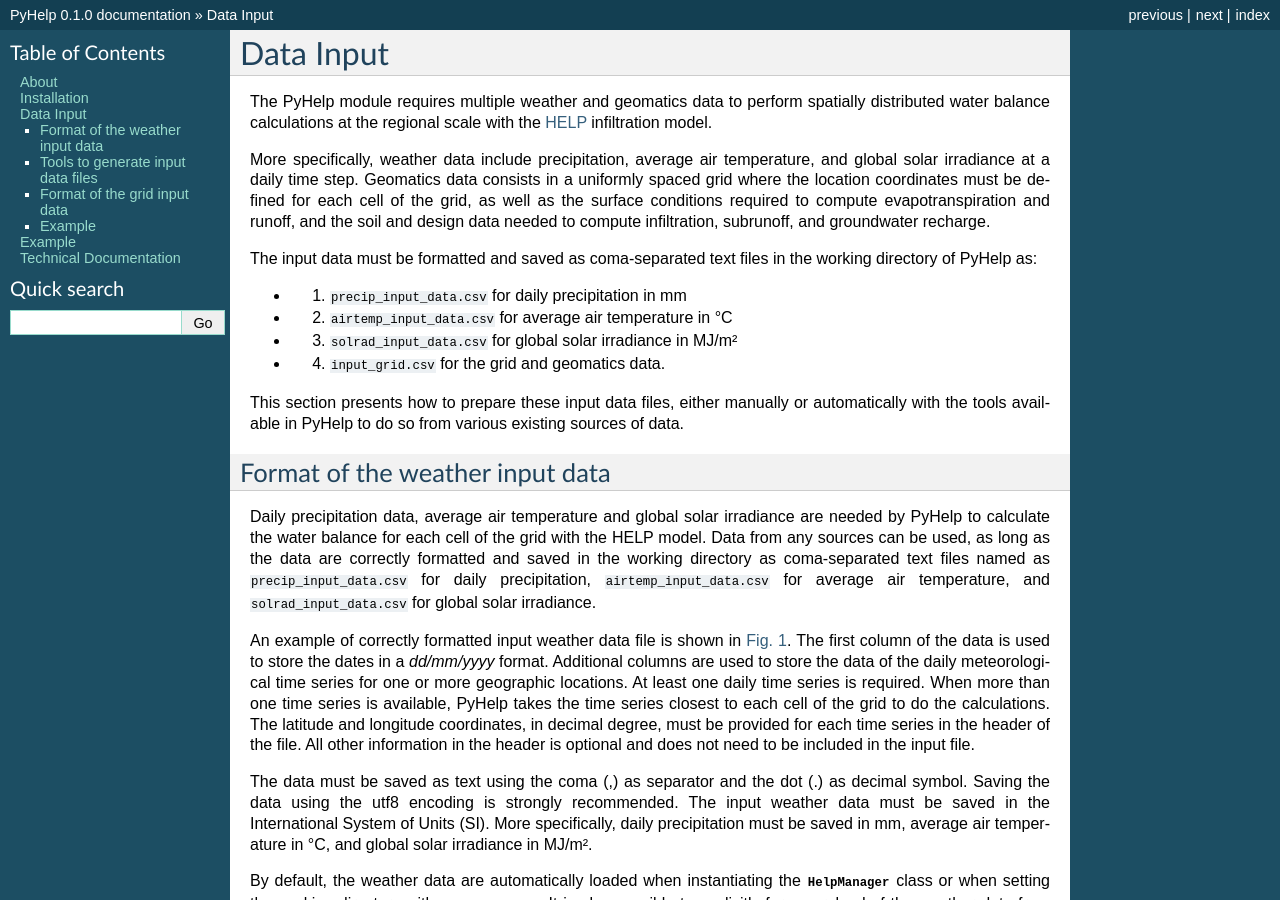
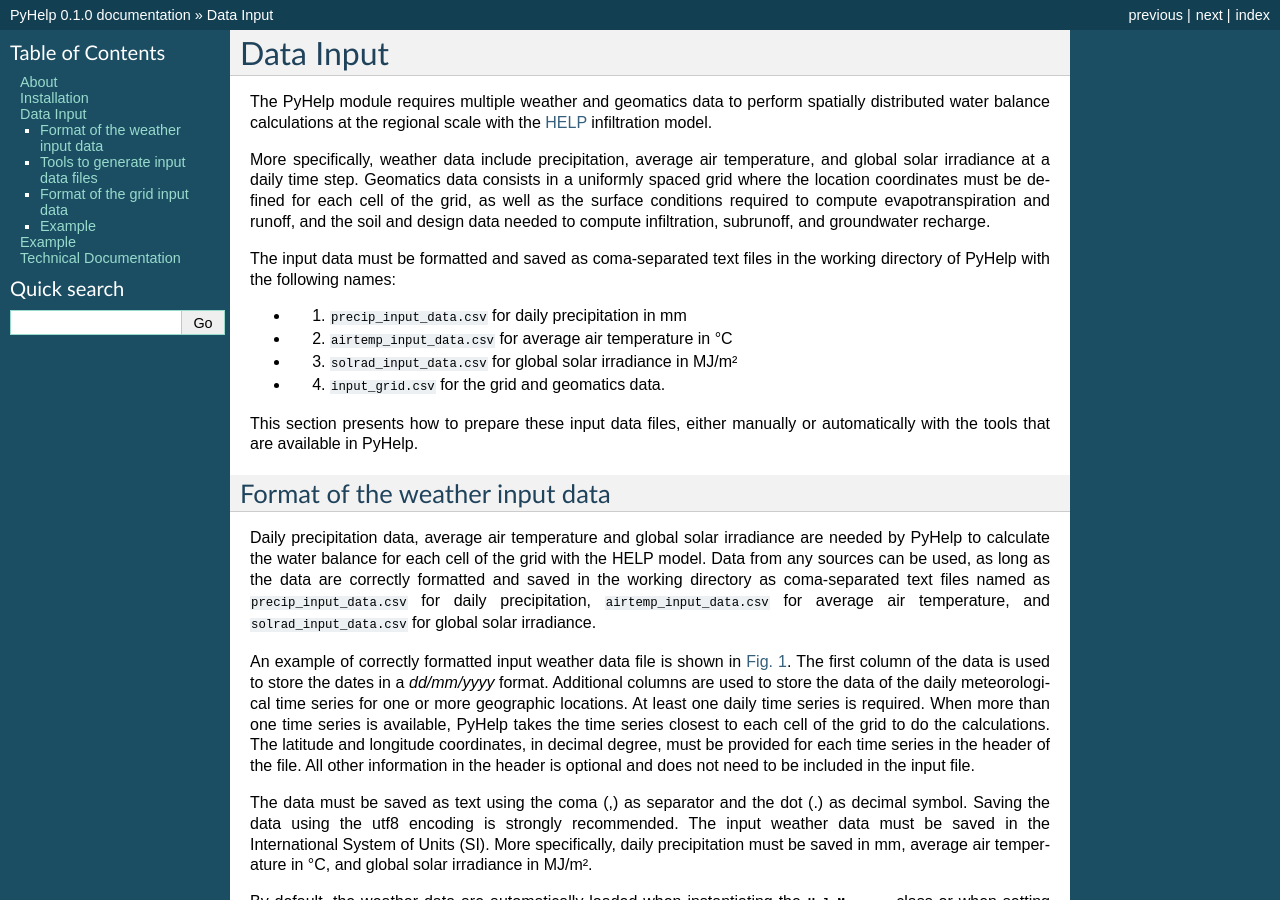
Before and after one commit to cgq-qgc/pyhelp, a Sphinx documentation site: the page built from docs/data.rst, in a window 1280 px wide and 900 px high. Built offline with Sphinx 7.4.7, drawn with Linux system fonts in a browser that asks for light colours; formulas are drawn with MathJax 3.

Commit message:
Minor text edit

```diff
--- a/docs/data.rst
+++ b/docs/data.rst
@@ -15,7 +15,7 @@ design data needed to compute infiltration, subrunoff, and groundwater
 recharge.
 
 The input data must be formatted and saved as coma-separated text files
-in the working directory of PyHelp as:
+in the working directory of PyHelp with the following names:
 
 - 1. :file:`precip_input_data.csv` for daily precipitation in mm
 - 2. :file:`airtemp_input_data.csv` for average air temperature in °C
@@ -23,8 +23,7 @@ in the working directory of PyHelp as:
 - 4. :file:`input_grid.csv` for the grid and geomatics data.
 
 This section presents how to prepare these input data files, either manually
-or automatically with the tools available in PyHelp to do so from various
-existing sources of data.
+or automatically with the tools that are available in PyHelp.
 
 Format of the weather input data
 ---------------------------------
```
